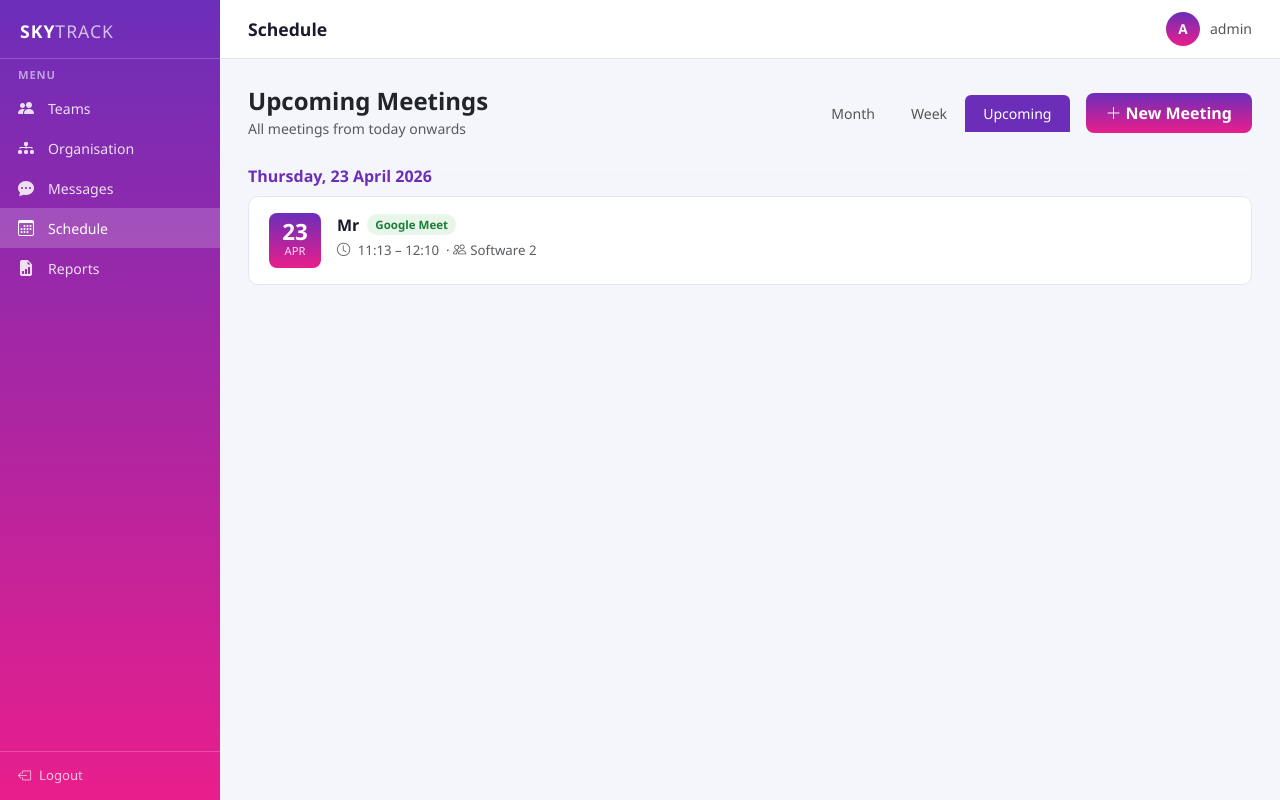
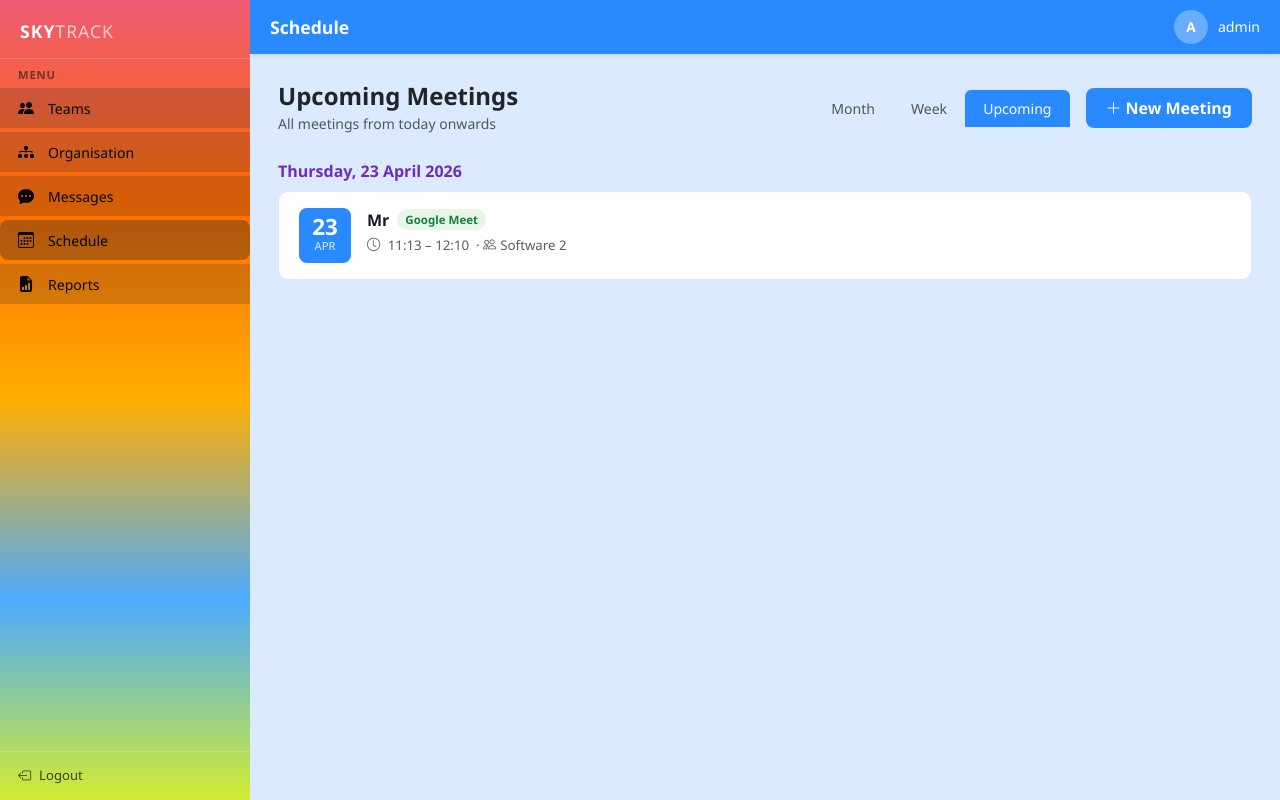
Before and after one commit to Rudra-Chakraborty/SoftwareGroupProject, a Django app: page /meetings/ in a window 1280 px wide. Run offline with Django 5.2, Linux system fonts and the light colour scheme; a user stored in the database is signed in; data comes from the database, SQL or seed files in the repository.

Commit message:
Update base.html to match group shared template colours and styling

```diff
--- a/templates/base.html
+++ b/templates/base.html
@@ -8,13 +8,12 @@
     <link href="https://cdn.jsdelivr.net/npm/bootstrap-icons@1.11.3/font/bootstrap-icons.css" rel="stylesheet">
     <style>
         :root {
-            --sky-purple: #6c2eb9;
-            --sky-pink:   #e91e8c;
-            --sky-grad:   linear-gradient(180deg, #6c2eb9 0%, #e91e8c 100%);
-            --sidebar-w:  220px;
+            --sky-grad: linear-gradient(rgb(238, 90, 115), rgb(255, 106, 0), rgb(255, 174, 0), #4dabff, rgb(210, 235, 49));
+            --sidebar-w: 250px;
+            --topbar-bg: #2989fe;
         }
 
-        body { margin: 0; font-family: 'Segoe UI', sans-serif; background: #f4f6fb; }
+        body { margin: 0; font-family: 'Segoe UI', sans-serif; background: #dbeafe; }
 
         .sidebar {
             position: fixed; top: 0; left: 0;
@@ -34,17 +33,22 @@
             padding: 8px 18px 4px;
             font-size: .7rem; font-weight: 600;
             text-transform: uppercase; letter-spacing: .08em;
-            color: rgba(255,255,255,0.55);
+            color: rgba(0,0,0,0.5);
         }
         .sidebar .nav-link {
-            color: rgba(255,255,255,0.85);
+            color: rgb(7, 7, 7);
+            font-weight: 500;
+            margin-bottom: 4px;
+            background: rgba(42, 43, 42, 0.2);
             padding: 8px 18px; font-size: .88rem;
             display: flex; align-items: center; gap: 10px;
             transition: background .15s;
         }
         .sidebar .nav-link:hover,
         .sidebar .nav-link.active {
-            background: rgba(255,255,255,0.18); color: #fff;
+            background: rgba(41, 36, 36, 0.35);
+            border-radius: 8px;
+            color: #000;
         }
         .sidebar .nav-link i { font-size: 1rem; width: 20px; }
         .sidebar-footer {
@@ -52,44 +56,45 @@
             border-top: 1px solid rgba(255,255,255,0.2);
         }
         .sidebar-footer a {
-            color: rgba(255,255,255,0.75); font-size: .82rem;
+            color: rgba(0,0,0,0.7); font-size: .82rem;
             text-decoration: none; display: flex; align-items: center; gap: 8px;
         }
-        .sidebar-footer a:hover { color: #fff; }
+        .sidebar-footer a:hover { color: #000; }
         .main-content { margin-left: var(--sidebar-w); min-height: 100vh; }
         .topbar {
-            background: #fff; border-bottom: 1px solid #e2e8f0;
-            padding: 12px 28px;
+            background: var(--topbar-bg);
+            padding: 10px 20px;
+            box-shadow: 0 2px 5px rgba(0,0,0,0.1);
             display: flex; align-items: center; justify-content: space-between;
             position: sticky; top: 0; z-index: 50;
         }
-        .topbar-title { font-size: 1.1rem; font-weight: 600; color: #1a1a2e; }
-        .topbar-user { display: flex; align-items: center; gap: 10px; font-size: .88rem; color: #555; }
+        .topbar-title { font-size: 1.1rem; font-weight: 600; color: #fff; }
+        .topbar-user { display: flex; align-items: center; gap: 10px; font-size: .88rem; color: #fff; }
         .avatar {
             width: 34px; height: 34px; border-radius: 50%;
-            background: var(--sky-grad);
+            background: rgba(255,255,255,0.3);
             display: flex; align-items: center; justify-content: center;
             color: #fff; font-weight: 600; font-size: .85rem;
         }
         .page-body { padding: 28px; }
         .btn-sky {
-            background: var(--sky-grad); color: #fff; border: none;
+            background: #2989fe; color: #fff; border: none;
             border-radius: 8px; padding: 8px 20px; font-weight: 600;
         }
         .btn-sky:hover { opacity: .88; color: #fff; }
         .view-tabs .nav-link {
             color: #555; border-radius: 6px 6px 0 0; font-size: .88rem; padding: 8px 18px;
         }
-        .view-tabs .nav-link.active { background: var(--sky-purple); color: #fff; }
+        .view-tabs .nav-link.active { background: #2989fe; color: #fff; }
         .meeting-card {
             background: #fff; border-radius: 10px; border: 1px solid #e2e8f0;
             padding: 16px 20px; margin-bottom: 12px;
             display: flex; align-items: flex-start; gap: 16px;
             transition: box-shadow .2s;
         }
-        .meeting-card:hover { box-shadow: 0 4px 16px rgba(108,46,185,.1); }
+        .meeting-card:hover { box-shadow: 0 4px 16px rgba(41,137,254,.15); }
         .meeting-date-badge {
-            background: var(--sky-grad); color: #fff;
+            background: #2989fe; color: #fff;
             border-radius: 8px; padding: 8px 12px;
             text-align: center; min-width: 52px; flex-shrink: 0;
         }
@@ -110,29 +115,33 @@
             padding: 6px; border: 1px solid #e8ecf0; background: #fff;
         }
         .cal-cell.other-month { background: #f9fafb; }
-        .cal-cell.today { background: #f0ecfa; }
+        .cal-cell.today { background: #e8f4fd; }
         .cal-date {
             font-size: .78rem; font-weight: 600; color: #444;
             display: inline-block; width: 24px; height: 24px;
             line-height: 24px; text-align: center; border-radius: 50%;
         }
-        .cal-date.today-dot { background: var(--sky-purple); color: #fff; }
+        .cal-date.today-dot { background: #2989fe; color: #fff; }
         .cal-event {
             margin-top: 3px; padding: 2px 6px; border-radius: 4px;
-            font-size: .72rem; background: var(--sky-purple); color: #fff;
+            font-size: .72rem; background: #2989fe; color: #fff;
             white-space: nowrap; overflow: hidden; text-overflow: ellipsis;
             cursor: pointer; text-decoration: none; display: block;
         }
-        .cal-event:hover { background: var(--sky-pink); color: #fff; }
+        .cal-event:hover { background: rgb(238, 90, 115); color: #fff; }
         .week-row { display: grid; grid-template-columns: repeat(7, 1fr); gap: 8px; }
         .week-day-card {
             background: #fff; border-radius: 10px;
             border: 1px solid #e2e8f0; padding: 12px; min-height: 120px;
         }
-        .week-day-card.today { border-color: var(--sky-purple); }
+        .week-day-card.today { border-color: #2989fe; }
         .week-day-label { font-size: .75rem; color: #888; font-weight: 600; }
         .week-day-num { font-size: 1.2rem; font-weight: 700; color: #1a1a2e; margin-bottom: 8px; }
-        .week-day-num.today-num { color: var(--sky-purple); }
+        .week-day-num.today-num { color: #2989fe; }
+        .card {
+            border-radius: 16px;
+            box-shadow: 0 4px 10px rgba(0,0,0,0.1);
+        }
     </style>
 </head>
 <body>
@@ -175,5 +184,5 @@
     </div>
 
     <script src="https://cdn.jsdelivr.net/npm/bootstrap@5.3.2/dist/js/bootstrap.bundle.min.js"></script>
-    </body>
-    </html>
+</body>
+</html>
```
